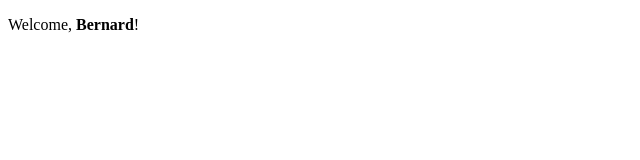
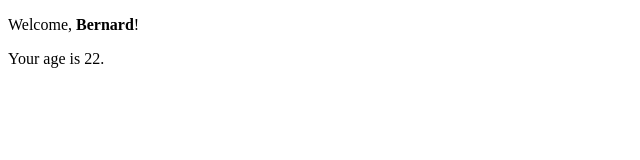
Before and after one commit to hawkydawky/react-exercises, a React (Create React App) app: page / in a window 1280 px wide. Shown: the top 160 px of the page, without its empty margins (0-640 px from the left). Built offline with nearby package versions, Linux system fonts and the light colour scheme.

Commit message:
conditional-rendering-02

```diff
--- a/src/Age.js
+++ b/src/Age.js
@@ -2,6 +2,6 @@ import React from "react";
 
 export class Age extends React.Component {
     render() {
-        return <p>Your age is {this.props.age || "unknown"}.</p>
+        return <p>Your age is {this.props.age}.</p>
     }
 }
--- a/src/App.js
+++ b/src/App.js
@@ -3,6 +3,6 @@ import { Welcome } from "./Welcome";
 
 export class App extends React.Component {
     render() {
-        return <Welcome name=<strong>Bernard</strong> />
+        return <Welcome name=<strong>Bernard</strong> age ={22}/>
     }
 }
--- a/src/Welcome.js
+++ b/src/Welcome.js
@@ -11,3 +11,5 @@ export class Welcome extends React.Component {
         )
     }
 }
+
+// {this.props.age && <Age age={this.props.age}/>} also works but i wanted to use ternary operator
```
